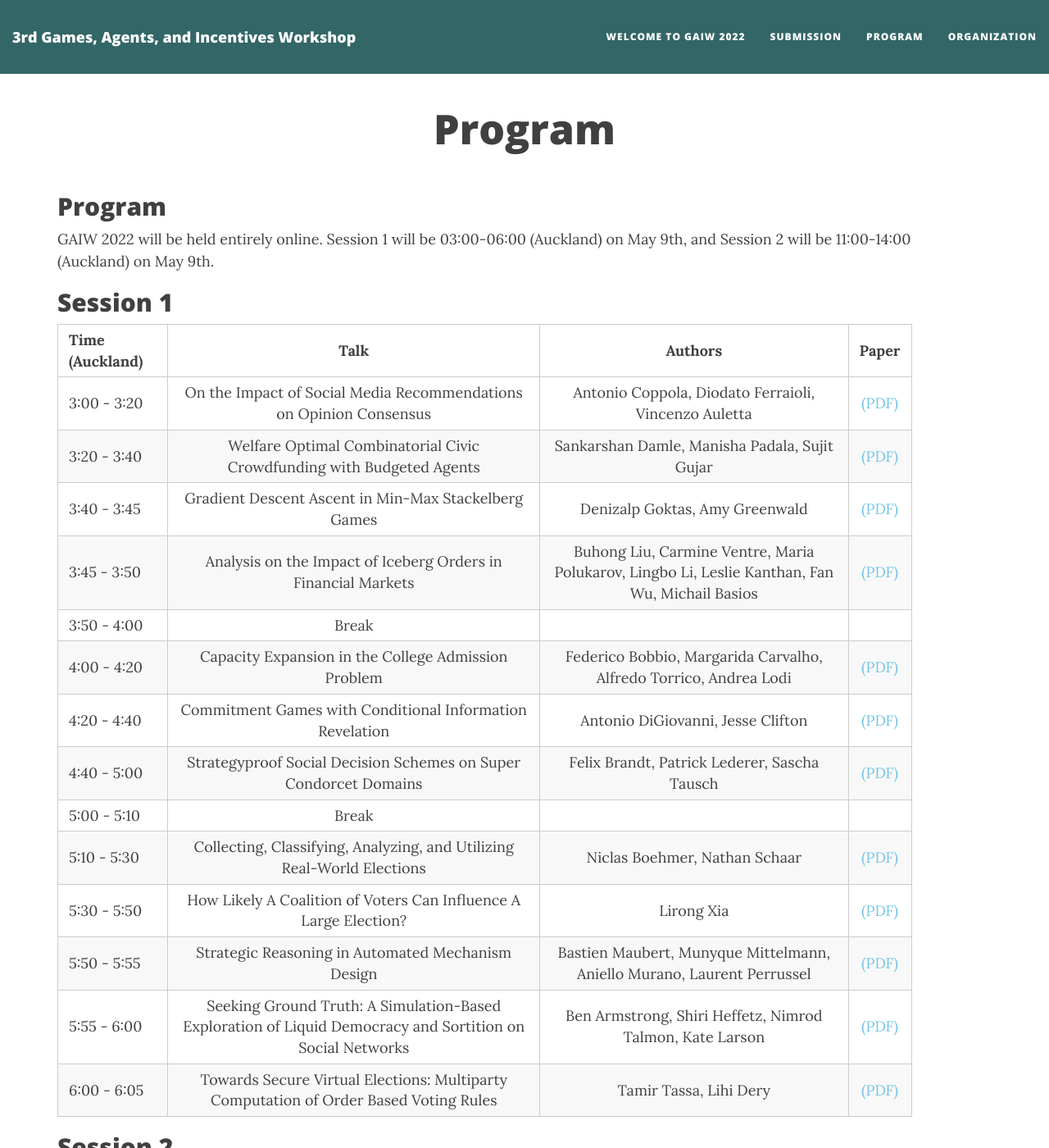
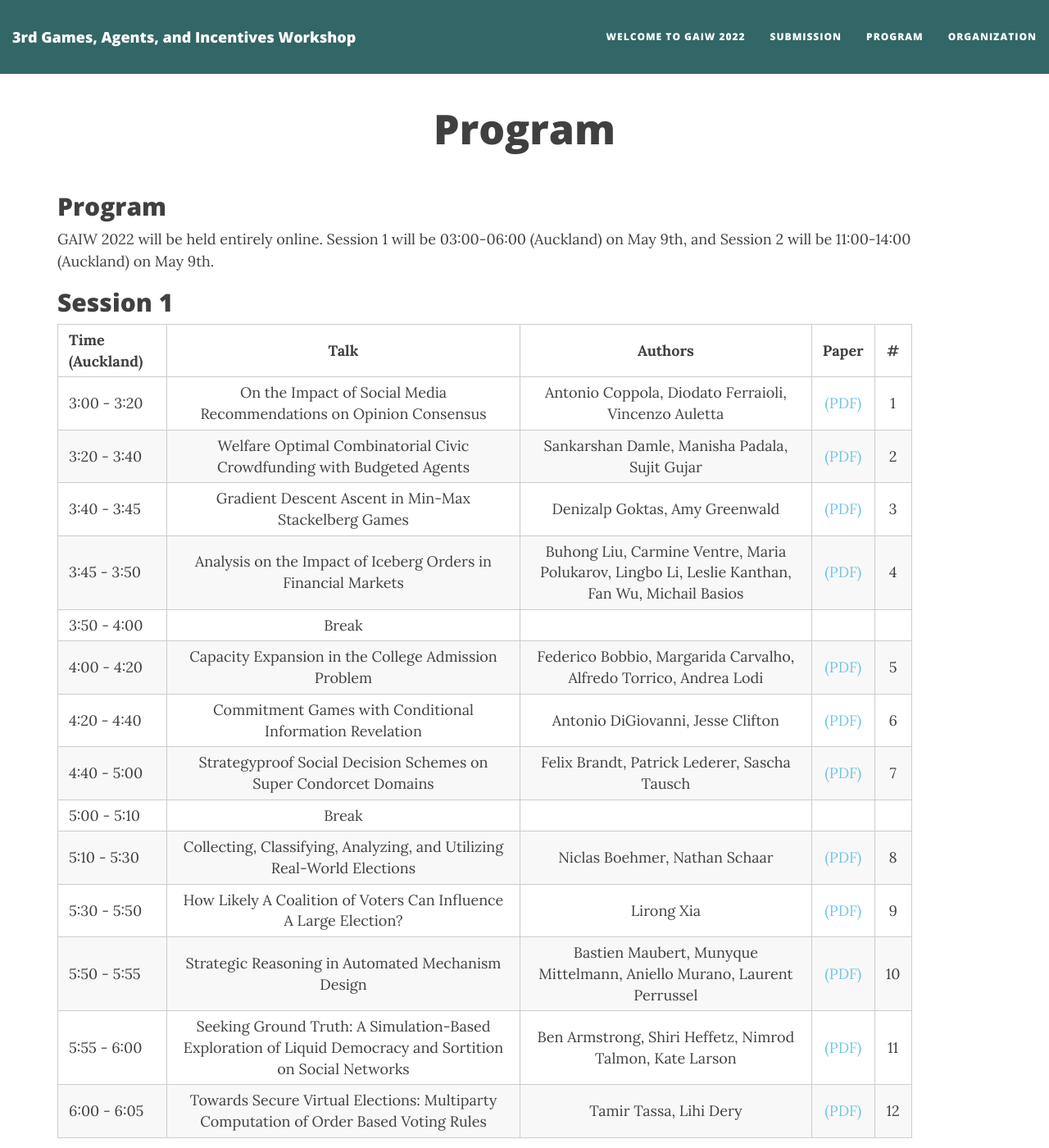
Before and after one commit to BenAbramowitz/gaiw2023, a Jekyll site: the page built from program.md, in a window 1280 px wide and 1400 px high. Shown: the whole window at 82% size. Built offline with Jekyll 4.4.1, drawn with Linux system fonts in a browser that asks for light colours; nearby versions of some CDN libraries; some of the changed text lies outside the part shown.

Commit message:
Update program.md

```diff
--- a/program.md
+++ b/program.md
@@ -13,43 +13,43 @@ Session 1 will be 03:00-06:00 (Auckland) on May 9th, and Session 2 will be 11:00
 ## Session 1
 
 
-| Time (Auckland) |   Talk   |  Authors  |  Paper  |
-|------------|:-----------:|:------:|:------:|
-| 3:00 - 3:20 | On the Impact of Social Media Recommendations on Opinion Consensus | Antonio Coppola, Diodato Ferraioli, Vincenzo Auletta | [(PDF)](https://drive.google.com/file/d/15Bk6_sXZBrPja9U8khulRHgOTwqN_7sS/view?usp=sharing) |
-| 3:20 - 3:40 | Welfare Optimal Combinatorial Civic Crowdfunding with Budgeted Agents  | Sankarshan Damle, Manisha Padala, Sujit Gujar | [(PDF)](https://drive.google.com/file/d/1hmF_qGTORDRgA0gX-zB535I80zdxmV6w/view?usp=sharing) |
-| 3:40 - 3:45 | Gradient Descent Ascent in Min-Max Stackelberg Games | Denizalp Goktas, Amy Greenwald | [(PDF)](https://drive.google.com/file/d/102iQn3ayHAzlaiVVKzDIEyF0O4KDccyW/view?usp=sharing) |
-| 3:45 - 3:50 | Analysis on the Impact of Iceberg Orders in Financial Markets | Buhong Liu, Carmine Ventre, Maria Polukarov, Lingbo Li, Leslie Kanthan, Fan Wu, Michail Basios | [(PDF)](https://drive.google.com/file/d/1EmlxSf8gMo4lmGTKqq8mBrscemzAuDrE/view?usp=sharing) |
+| Time (Auckland) |   Talk   |  Authors  |  Paper  | # |
+|------------|:-----------:|:------:|:------:|:----:|
+| 3:00 - 3:20 | On the Impact of Social Media Recommendations on Opinion Consensus | Antonio Coppola, Diodato Ferraioli, Vincenzo Auletta | [(PDF)](https://drive.google.com/file/d/15Bk6_sXZBrPja9U8khulRHgOTwqN_7sS/view?usp=sharing) | 1 |
+| 3:20 - 3:40 | Welfare Optimal Combinatorial Civic Crowdfunding with Budgeted Agents  | Sankarshan Damle, Manisha Padala, Sujit Gujar | [(PDF)](https://drive.google.com/file/d/1hmF_qGTORDRgA0gX-zB535I80zdxmV6w/view?usp=sharing) | 2 |
+| 3:40 - 3:45 | Gradient Descent Ascent in Min-Max Stackelberg Games | Denizalp Goktas, Amy Greenwald | [(PDF)](https://drive.google.com/file/d/102iQn3ayHAzlaiVVKzDIEyF0O4KDccyW/view?usp=sharing) | 3 |
+| 3:45 - 3:50 | Analysis on the Impact of Iceberg Orders in Financial Markets | Buhong Liu, Carmine Ventre, Maria Polukarov, Lingbo Li, Leslie Kanthan, Fan Wu, Michail Basios | [(PDF)](https://drive.google.com/file/d/1EmlxSf8gMo4lmGTKqq8mBrscemzAuDrE/view?usp=sharing) |  4 |
 | 3:50 - 4:00 | Break | | |
-| 4:00 - 4:20 | Capacity Expansion in the College Admission Problem | Federico Bobbio, Margarida Carvalho, Alfredo Torrico, Andrea Lodi | [(PDF)](https://drive.google.com/file/d/1E1nuFAHqvjV1bgT9AsFpZfjnc514TEnv/view?usp=sharing) |
-| 4:20 - 4:40 | Commitment Games with Conditional Information Revelation | Antonio DiGiovanni, Jesse Clifton | [(PDF)](https://drive.google.com/file/d/1VcwTe-hjJ-5JgiZWq-Dm242vQw3H70Zm/view?usp=sharing) |
-| 4:40 - 5:00 | Strategyproof Social Decision Schemes on Super Condorcet Domains | Felix Brandt, Patrick Lederer, Sascha Tausch | [(PDF)](https://drive.google.com/file/d/1B4tPqeg5AjBRofu9-KsbtI2rYpd10OFu/view?usp=sharing) |
+| 4:00 - 4:20 | Capacity Expansion in the College Admission Problem | Federico Bobbio, Margarida Carvalho, Alfredo Torrico, Andrea Lodi | [(PDF)](https://drive.google.com/file/d/1E1nuFAHqvjV1bgT9AsFpZfjnc514TEnv/view?usp=sharing) | 5 |
+| 4:20 - 4:40 | Commitment Games with Conditional Information Revelation | Antonio DiGiovanni, Jesse Clifton | [(PDF)](https://drive.google.com/file/d/1VcwTe-hjJ-5JgiZWq-Dm242vQw3H70Zm/view?usp=sharing) | 6 |
+| 4:40 - 5:00 | Strategyproof Social Decision Schemes on Super Condorcet Domains | Felix Brandt, Patrick Lederer, Sascha Tausch | [(PDF)](https://drive.google.com/file/d/1B4tPqeg5AjBRofu9-KsbtI2rYpd10OFu/view?usp=sharing) | 7 |
 | 5:00 - 5:10 | Break | | |
-| 5:10 - 5:30 | Collecting, Classifying, Analyzing, and Utilizing Real-World Elections | Niclas Boehmer, Nathan Schaar | [(PDF)](https://drive.google.com/file/d/1-0viL4EYDrYyWYzcuBn0NgeTAOtwUmcH/view?usp=sharing) |
-| 5:30 - 5:50 | How Likely A Coalition of Voters Can Influence A Large Election? | Lirong Xia | [(PDF)](https://drive.google.com/file/d/1DqucTeFYopFQTbI0JxI1g7j-OO_V_Cqx/view?usp=sharing) |
-| 5:50 - 5:55 | Strategic Reasoning in Automated Mechanism Design | Bastien Maubert, Munyque Mittelmann, Aniello Murano, Laurent Perrussel | [(PDF)](https://drive.google.com/file/d/1g7JHKW5p1Rw4zXE2AUMIP2LyIILFamTd/view?usp=sharing) |
-| 5:55 - 6:00 | Seeking Ground Truth: A Simulation-Based Exploration of Liquid Democracy and Sortition on Social Networks | Ben Armstrong, Shiri Heffetz, Nimrod Talmon, Kate Larson | [(PDF)](https://drive.google.com/file/d/1al6oNK0O7bqRIxSGSl3ZLSB54MPcxuW5/view?usp=sharing) |
-| 6:00 - 6:05 | Towards Secure Virtual Elections: Multiparty Computation of Order Based Voting Rules | Tamir Tassa, Lihi Dery | [(PDF)](https://drive.google.com/file/d/11wFmSsNgEkkh1RGUm2sml3wHK7N-7HuM/view?usp=sharing) |
+| 5:10 - 5:30 | Collecting, Classifying, Analyzing, and Utilizing Real-World Elections | Niclas Boehmer, Nathan Schaar | [(PDF)](https://drive.google.com/file/d/1-0viL4EYDrYyWYzcuBn0NgeTAOtwUmcH/view?usp=sharing) | 8 |
+| 5:30 - 5:50 | How Likely A Coalition of Voters Can Influence A Large Election? | Lirong Xia | [(PDF)](https://drive.google.com/file/d/1DqucTeFYopFQTbI0JxI1g7j-OO_V_Cqx/view?usp=sharing) | 9 |
+| 5:50 - 5:55 | Strategic Reasoning in Automated Mechanism Design | Bastien Maubert, Munyque Mittelmann, Aniello Murano, Laurent Perrussel | [(PDF)](https://drive.google.com/file/d/1g7JHKW5p1Rw4zXE2AUMIP2LyIILFamTd/view?usp=sharing) | 10 |
+| 5:55 - 6:00 | Seeking Ground Truth: A Simulation-Based Exploration of Liquid Democracy and Sortition on Social Networks | Ben Armstrong, Shiri Heffetz, Nimrod Talmon, Kate Larson | [(PDF)](https://drive.google.com/file/d/1al6oNK0O7bqRIxSGSl3ZLSB54MPcxuW5/view?usp=sharing) | 11 |
+| 6:00 - 6:05 | Towards Secure Virtual Elections: Multiparty Computation of Order Based Voting Rules | Tamir Tassa, Lihi Dery | [(PDF)](https://drive.google.com/file/d/11wFmSsNgEkkh1RGUm2sml3wHK7N-7HuM/view?usp=sharing) | 12 |
 
 
 
 ## Session 2
 
 
-| Time (Auckland) | Talk | Authors | Paper |
-|------------|-----------|------|------|
-| 11:00 - 11:20 |  I Will Have Order! Optimizing Orders for Fair Reviewer Assignment | Justin Payan, Yair Zick | [(PDF)](https://drive.google.com/file/d/1FSbIbvkZi5ScOax5Tc2JxGdtSJnoEgcy/view?usp=sharing) |
-| 11:20 - 11:40 |  Combining Fairness and Optimality when Selecting and Allocating Projects | Khaled Belahcène, Vincent Mousseau, Anaëlle Wilczynski | [(PDF)](https://drive.google.com/file/d/1B4bTW_MoOKIVZyBok6cRyr777_0_pU7Q/view?usp=sharing) |
-| 11:40 - 11:45 |  Random Rank: The One and Only Strategyproof and Proportionally Fair Randomized Facility Location Mechanism | Haris Aziz, Alexander Lam, Mashbat Suzuki, Toby Walsh | [(PDF)](https://drive.google.com/file/d/1HkEx87BgYrb4hr0rmJQLoJyq7TCmsLsm/view?usp=sharing) |
-| 11:45 - 11:50 |  Proportionally Fair Obnoxious Facility Location | Haris Aziz, Alexander Lam, Fahimeh Ramezani, Toby Walsh | [(PDF)](https://drive.google.com/file/d/1QGFkm5HFCJ3wNsNV4XVSsbguIq-zx9QX/view?usp=sharing) |
+| Time (Auckland) | Talk | Authors | Paper | # |
+|------------|-----------|------|------|-----|
+| 11:00 - 11:20 |  I Will Have Order! Optimizing Orders for Fair Reviewer Assignment | Justin Payan, Yair Zick | [(PDF)](https://drive.google.com/file/d/1FSbIbvkZi5ScOax5Tc2JxGdtSJnoEgcy/view?usp=sharing) | 13 |
+| 11:20 - 11:40 |  Combining Fairness and Optimality when Selecting and Allocating Projects | Khaled Belahcène, Vincent Mousseau, Anaëlle Wilczynski | [(PDF)](https://drive.google.com/file/d/1B4bTW_MoOKIVZyBok6cRyr777_0_pU7Q/view?usp=sharing) | 14 |
+| 11:40 - 11:45 |  Random Rank: The One and Only Strategyproof and Proportionally Fair Randomized Facility Location Mechanism | Haris Aziz, Alexander Lam, Mashbat Suzuki, Toby Walsh | [(PDF)](https://drive.google.com/file/d/1HkEx87BgYrb4hr0rmJQLoJyq7TCmsLsm/view?usp=sharing) | 15 |
+| 11:45 - 11:50 |  Proportionally Fair Obnoxious Facility Location | Haris Aziz, Alexander Lam, Fahimeh Ramezani, Toby Walsh | [(PDF)](https://drive.google.com/file/d/1QGFkm5HFCJ3wNsNV4XVSsbguIq-zx9QX/view?usp=sharing) | 16 |
 | 11:50 - 12:00 |  Break | | |
-| 12:00 - 12:20 |  Strategyproofing Peer Assessment via Partitioning: The Price in Terms of Evaluators’ Expertise | Komal Dhull, Steven Jecmen, Pravesh Kothari, Nihar Shah | [(PDF)](https://drive.google.com/file/d/1b6WKE7nQOmHDp86hhiRxwO7b8mCy9z-y/view?usp=sharing) |
-| 12:20 - 12:40 |  Convergence of Iterative Combinatorial Voting Under Uncertainty | Joshua Kavner, Reshef Meir, Francesca Rossi, Liron Xia | [(PDF)](https://drive.google.com/file/d/1GU6mGVi-X6Jni7l9w7iebf4BLgMOk6QK/view?usp=sharing) |
-| 12:40 - 13:00 |  Locally EFX Allocations Over a Graph | Justin Payan, Rik Sengupta, Vignesh Viswanathan | [(PDF)](https://drive.google.com/file/d/1YedkMcBvteZsk1OZpwar1uGqbg3mb2hs/view?usp=sharing) |
+| 12:00 - 12:20 |  Strategyproofing Peer Assessment via Partitioning: The Price in Terms of Evaluators’ Expertise | Komal Dhull, Steven Jecmen, Pravesh Kothari, Nihar Shah | [(PDF)](https://drive.google.com/file/d/1b6WKE7nQOmHDp86hhiRxwO7b8mCy9z-y/view?usp=sharing) | 17 |
+| 12:20 - 12:40 |  Convergence of Iterative Combinatorial Voting Under Uncertainty | Joshua Kavner, Reshef Meir, Francesca Rossi, Liron Xia | [(PDF)](https://drive.google.com/file/d/1GU6mGVi-X6Jni7l9w7iebf4BLgMOk6QK/view?usp=sharing) | 18 |
+| 12:40 - 13:00 |  Locally EFX Allocations Over a Graph | Justin Payan, Rik Sengupta, Vignesh Viswanathan | [(PDF)](https://drive.google.com/file/d/1YedkMcBvteZsk1OZpwar1uGqbg3mb2hs/view?usp=sharing) | 19 |
 | 13:00 - 13:10 |  Break | | |
-| 13:10 - 13:30 |  An Algorithmic Introduction to Savings Circles | Rediet Abebe, Adam Eck, Christian Ikeokwu, Samuel Taggart | [(PDF)](https://drive.google.com/file/d/1IflmNZeNfefAgfNy6FrsjAQCopx3UEow/view?usp=sharing) |
-| 13:30 - 13:50 |  Preserving Diversity when Partitioning: A Geometric Approach | Sebastian Perez-Salazar, Alfredo Torrico, Victor Verdugo | [(PDF)](https://drive.google.com/file/d/12l_IxntjS1B38-Xy8b8I9vIbeRpl9jc5/view?usp=sharing) |
-| 13:50 - 13:55 |  Matching Algorithms Under Diversity-Based Reservations | Haris Aziz, Sean Chu, Zhaohong Sun | [(PDF)](https://drive.google.com/file/d/1YJPrx8MBqleO3ge09G1IPJOsXh8G8gEQ/view?usp=sharing) |
-| 13:55 - 14:00 |  Conditional Strategy Equilibrium | Lorenzo Bastianello, Mehmet Ismail | [(PDF)](https://drive.google.com/file/d/1NGLE0AlrOPk19nrkxmmwi2gGg1k4RPrl/view?usp=sharing) |
+| 13:10 - 13:30 |  An Algorithmic Introduction to Savings Circles | Rediet Abebe, Adam Eck, Christian Ikeokwu, Samuel Taggart | [(PDF)](https://drive.google.com/file/d/1IflmNZeNfefAgfNy6FrsjAQCopx3UEow/view?usp=sharing) | 20 |
+| 13:30 - 13:50 |  Preserving Diversity when Partitioning: A Geometric Approach | Sebastian Perez-Salazar, Alfredo Torrico, Victor Verdugo | [(PDF)](https://drive.google.com/file/d/12l_IxntjS1B38-Xy8b8I9vIbeRpl9jc5/view?usp=sharing) | 21 |
+| 13:50 - 13:55 |  Matching Algorithms Under Diversity-Based Reservations | Haris Aziz, Sean Chu, Zhaohong Sun | [(PDF)](https://drive.google.com/file/d/1YJPrx8MBqleO3ge09G1IPJOsXh8G8gEQ/view?usp=sharing) | 22 |
+| 13:55 - 14:00 |  Conditional Strategy Equilibrium | Lorenzo Bastianello, Mehmet Ismail | [(PDF)](https://drive.google.com/file/d/1NGLE0AlrOPk19nrkxmmwi2gGg1k4RPrl/view?usp=sharing) | 23 |
 
 
 
```
